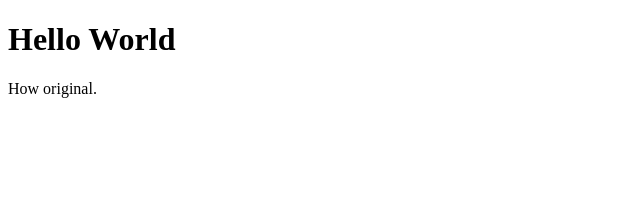
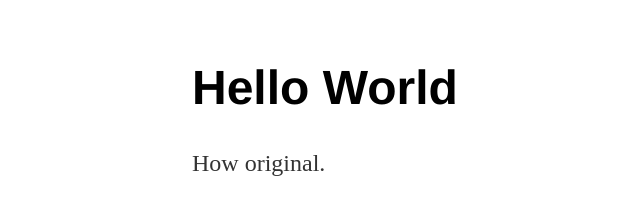
Before and after one commit to seb-wie/seb-wie.github.io, a plain HTML site: page index.html in a window 1280 px wide. Shown: the whole page, without its empty margins (0-640 px from the left). Drawn offline with Linux system fonts and the light colour scheme.

Commit message:
Update index.html

```diff
--- a/index.html
+++ b/index.html
@@ -1,5 +1,10 @@
 <!DOCTYPE html>
 <html>
+  <head>
+		<title>For now a test site</title>
+		<!-- link to main stylesheet -->
+		<link rel="stylesheet" type="text/css" href="/css/main.css">
+	</head>
 <body>
 <h1>Hello World</h1>
 <p>How original.</p>
```
